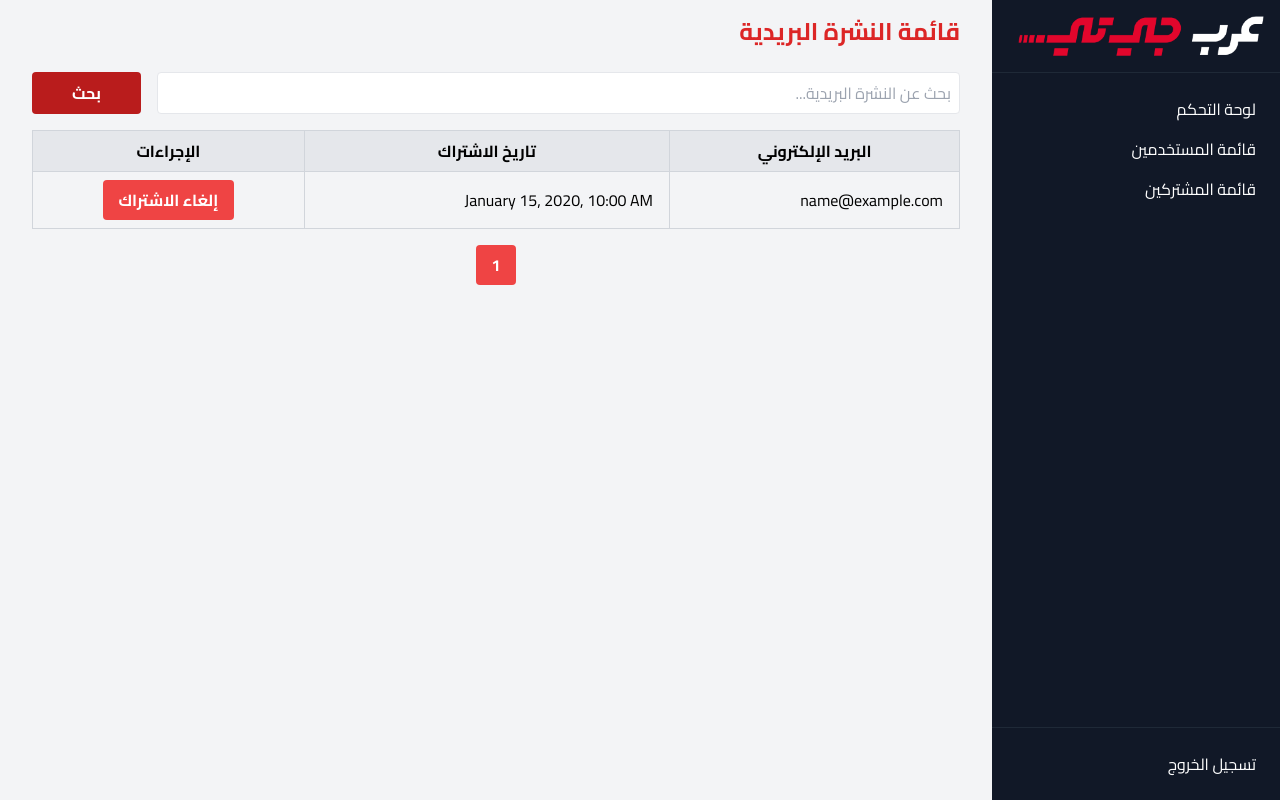
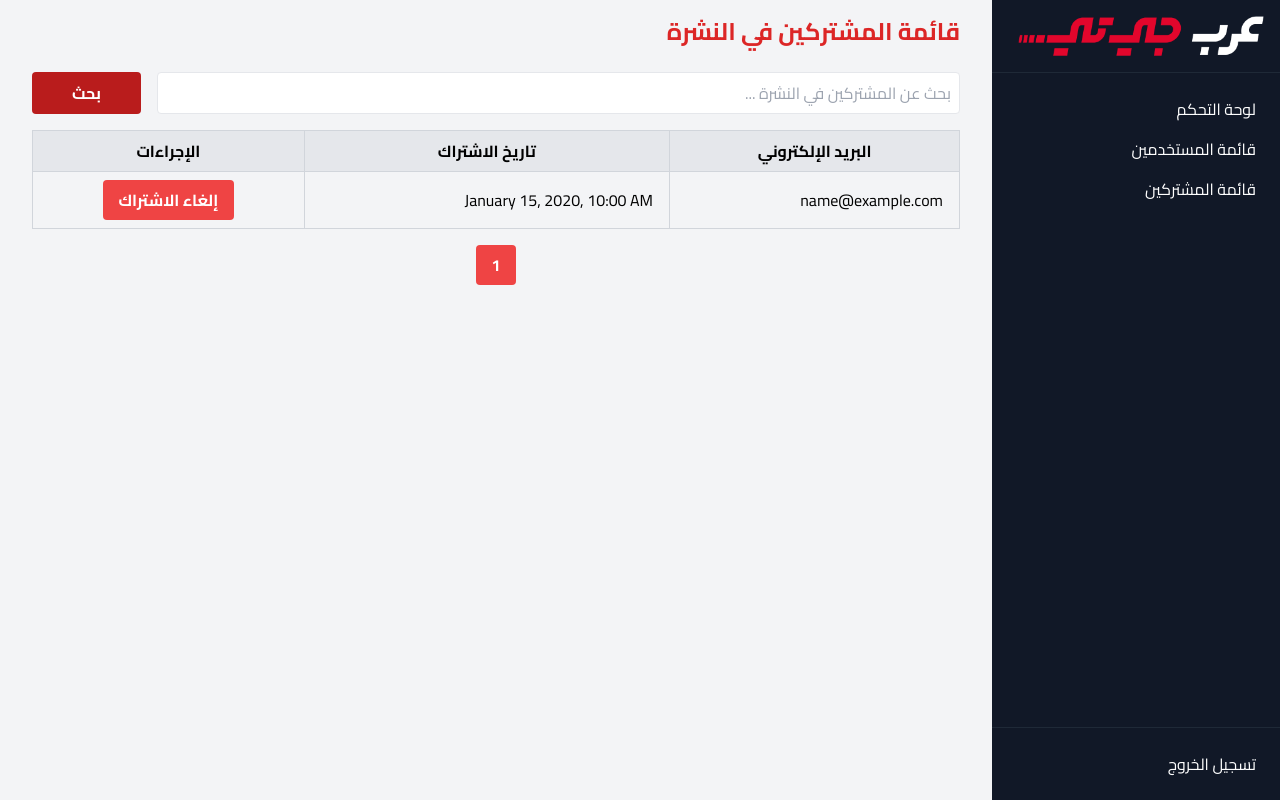
Before and after one commit to omar-arabgt/arabgt-backend-digitalocean, a Django app: template templates/web/newsletter/list.html in a window 1280 px wide. Run offline with Django 4.2, Linux system fonts and the light colour scheme; the template is opened without the code that fills it: most values are stand-ins (such as "Sample title", 1, 10 or a date in 2020).

Commit message:
fix names

```diff
--- a/templates/web/newsletter/list.html
+++ b/templates/web/newsletter/list.html
@@ -1,10 +1,10 @@
 {% extends "web/partials/base.html" %}
 {% load static %}
-{% block title %}قائمة النشرة البريدية{% endblock %}
+{% block title %}قائمة المشتركين في النشرة{% endblock %}
 {% block content %}
 <div class="container mx-auto p-4">
-    {% include "web/partials/heading.html" with title="قائمة النشرة البريدية" %}
-    {% include "web/partials/search_form.html" with placeholder="بحث عن النشرة البريدية..." %}
+    {% include "web/partials/heading.html" with title="قائمة المشتركين في النشرة"%}
+    {% include "web/partials/search_form.html" with placeholder="بحث عن المشتركين في النشرة ..." %}
 
     <div class="overflow-y-auto">
         <table class="w-full border-collapse border border-gray-300">
```
